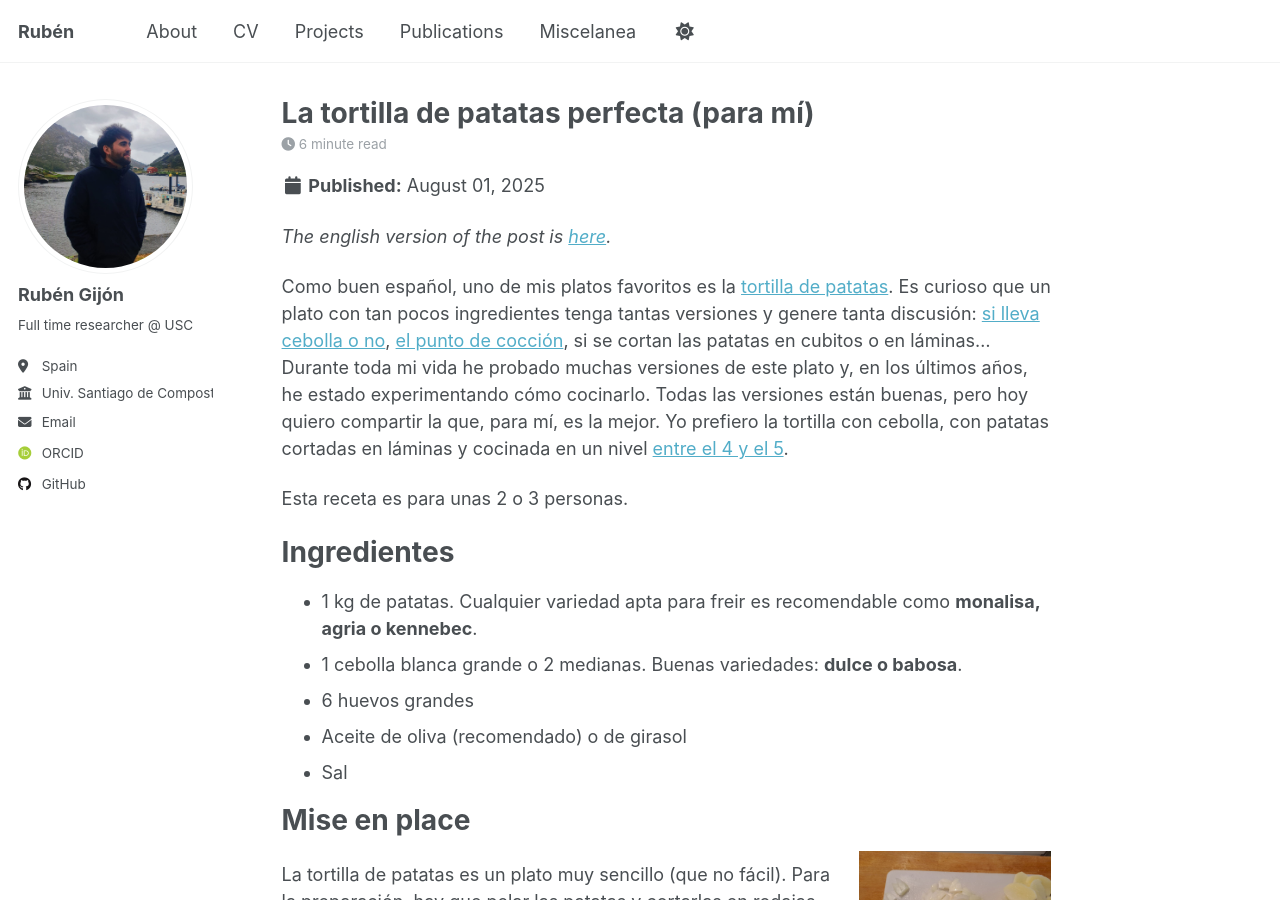
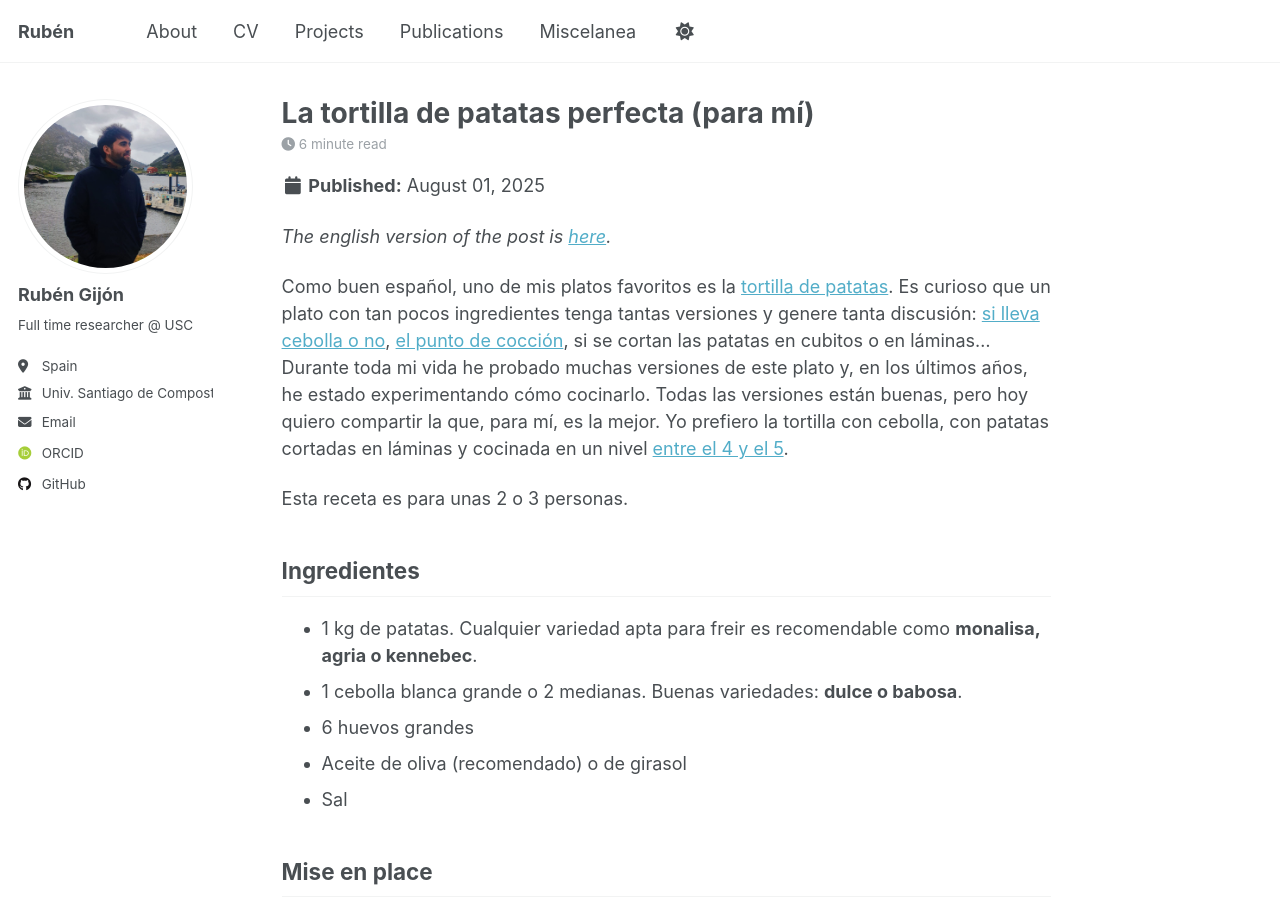
Before and after one commit to rubzip/rubzip.github.io, a Jekyll site: the page built from _posts/2025-08-01-tortilla.md, in a window 1280 px wide and 900 px high. Built offline with Jekyll 4.4.1, drawn with Linux system fonts in a browser that asks for light colours; some web fonts are replaced; a script that is not in the unit is left out.

Commit message:
Minor changes

```diff
--- a/_posts/2025-08-01-tortilla.md
+++ b/_posts/2025-08-01-tortilla.md
@@ -14,33 +14,29 @@
 
 Esta receta es para unas 2 o 3 personas.
 
-Ingredientes
-======
+## Ingredientes
 * 1 kg de patatas. Cualquier variedad apta para freir es recomendable como **monalisa, agria o kennebec**.
 * 1 cebolla blanca grande o 2 medianas. Buenas variedades: **dulce o babosa**.
 * 6 huevos grandes
 * Aceite de oliva (recomendado) o de girasol
 * Sal
 
-Mise en place
-======
-<img src="/images/tortilla/patata_grosor.jpeg" alt="Mise en place" class="img-responsive" style="float:right; margin-left:15px; width:25%;" />
+## Mise en place
+<img src="/images/tortilla/patata_grosor.jpeg" alt="Mise en place" class="img-responsive" style="float:right; margin-left:15px; width:35%;" />
 
 La tortilla de patatas es un plato muy sencillo (que no fácil). Para la preparación, hay que pelar las patatas y cortarlas en rodajas finas de unos 3 a 5 mm. Una vez cortadas, ponlas en agua fría y lávalas bien para eliminar el exceso de almidón. Repite este proceso unas 3 veces.
 
 La cebolla se debe cortar en [brunoise](https://en.wikipedia.org/wiki/Brunoise) en dados entre medianos y pequeños.
 
-Cocinar las patatas
-======
+## Cocinar las patatas
 Las patatas deben **confitarse**: añade una buena cantidad de aceite en la sartén, pero deben quedar algunas patatas por encima del nivel del aceite.
 
 En cuanto al aceite, yo recomiendo **aceite de oliva virgen extra**, ya que aporta mejor sabor. El de girasol también puede servir.
 
 Primero cocina las patatas a fuego medio hasta que estén blandas. Luego sube el fuego a medio-alto para que cojan algo de color y textura, pero evita removerlas constantemente para que no se hagan puré (aunque es normal que se rompan un poco). Una vez estén listas, retíralas del fuego, escúrrelas bien para quitar tanto aceite como sea posible y añade sal.
 
-Caramelizar la cebolla
-======
-<img src="/images/tortilla/cebolla_caramelizada.jpeg" alt="Cebolla caramelizada" class="img-responsive" style="float:right; margin-left:15px; width:25%;" />
+## Caramelizar la cebolla
+<img src="/images/tortilla/cebolla_caramelizada.jpeg" alt="Cebolla caramelizada" class="img-responsive" style="float:right; margin-left:15px; width:35%;" />
 
 Aunque hay quien cocina la cebolla junto a las patatas, en mi opinión queda mucho mejor si está caramelizada. Suelo prepararla mientras se cocinan las patatas.
 
@@ -48,22 +44,19 @@
 
 A mí me gusta cocinarla hasta que tenga un color marrón oscuro y un sabor dulce, tarda aproximadamente unos 40 minutos, más o menos el mismo tiempo que tardan las patatas.
 
-Integrar las patatas, cebolla y huevo
-======
+## Integrar las patatas, cebolla y huevo
 Bate los 6 huevos con un tenedor, sin llegar a espumarlos. Añade las patatas calientes, la cebolla y una pizca de sal. Si las patatas están enteras rompelas un poco con un tenedor, buscamos que sean trozos pequeños de alrededor de 2 centímetros. Mezcla bien y deja reposar unos 5 minutos.
 
 Este reposo hace que la mezcla se compacte y se integren mejor la patata y el huevo, es crucial para el punto de cocción que buscamos.
 
 **Consejo:** si te atreves, prueba la mezcla en crudo para ajustar el punto de sal. Si no quieres probarla así, puedes cocinar una pequeña cantidad en la sartén o en el microondas para comprobarlo.
 
-Punto de la tortilla
-======
+## Punto de la tortilla
 Existen muchas discusiones sobre como de cuajada debe estar la tortilla. La famosa [tortilla de Betanzos](https://upload.wikimedia.org/wikipedia/commons/3/30/Tortilla_de_Betanzos_La_Penela.jpg) es completamente líquida en su interior, mientras que en otros sitios parece cemento.
 
 Para mi gusto, lo ideal es una capa externa cocinada y un interior jugoso y poco hecho. En general no es peligroso comer huevo poco cocinado en la Unión Europea, siempre que se mantenga la cadena de frío y los huevos estén en buen estado. Aunque si no te sientes seguro puedes tomar [precauciones](https://www.efsa.europa.eu/en/press/news/140731): usar huevos frescos, refrigerados, con la cáscara limpia y sin grietas. También puedes usar huevos pasteurizados si quieres reducir aún más el riesgo, aunque personalmente nunca lo he hecho.
 
-Cocinar la tortilla
-======
+## Cocinar la tortilla
 Este punto es la prueba de fuego: tanto esfuerzo puede acabar en desastre si se te pega la tortilla.
 
 Mi procedimiento habitual:
@@ -84,10 +77,8 @@
 * **Precalienta** la sartén antes de echar la mezcla.
 * Añade una buena cantidad de aceite y **distribúyelo uniformemente**.
 
-Fuentes
-======
+## Fuentes
 Mi madre, mi abuela y mucho contenido de internet.
 
-Consejos
-======
+## Consejos
 Uno de los errores más comunes al hacer tortilla es quedarse corto de sal. El mejor consejo que me dio mi madre: **salar en cada paso**. Añade una pizca de sal a las patatas, a la cebolla y también al huevo. Y si eres valiente, prueba la mezcla antes de cocinarla.
```
